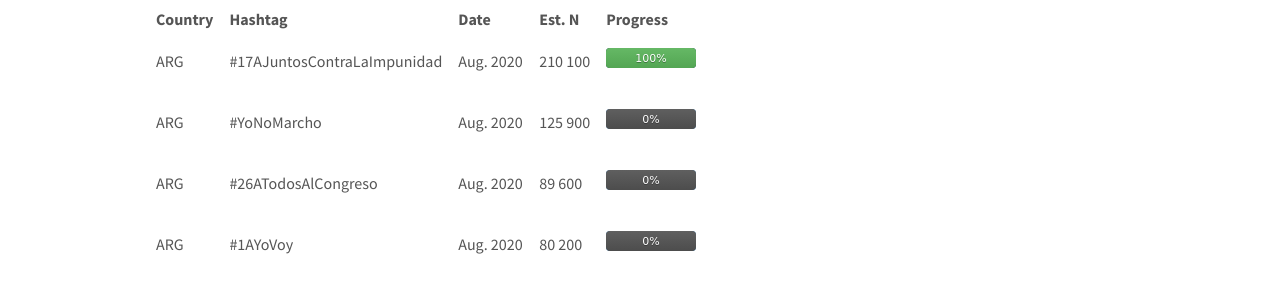
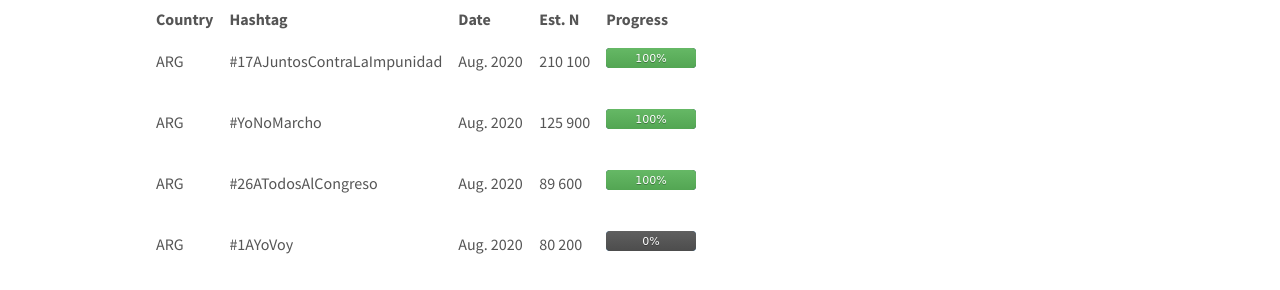
Before and after one commit to training-datalab/old-training-datalab.com, a Jekyll site: the page built from _pages/digital-activism-protests-and-incivility.md, in a window 1280 px wide. Shown: the part 554-844 px from the top of the page. Built offline with Jekyll 4.4.1, drawn with Linux system fonts in a browser that asks for light colours; nearby versions of some CDN libraries.

Commit message:
Update digital-activism-protests-and-incivility.md

```diff
--- a/_pages/digital-activism-protests-and-incivility.md
+++ b/_pages/digital-activism-protests-and-incivility.md
@@ -27,8 +27,8 @@ permalink: /projects/digital-activism-protests-and-incivility
 | Country | &nbsp;&nbsp;&nbsp;&nbsp;&nbsp; | Hashtag | &nbsp;&nbsp;&nbsp;&nbsp;&nbsp; | Date | &nbsp;&nbsp;&nbsp;&nbsp;&nbsp; | Est. N | &nbsp;&nbsp;&nbsp;&nbsp;&nbsp; | Progress |
 |---|---|---|---|---|---|---|---|---|
 | ARG | &nbsp;&nbsp;&nbsp;&nbsp;&nbsp; | #17AJuntosContraLaImpunidad | &nbsp;&nbsp;&nbsp;&nbsp;&nbsp; | Aug. 2020 | &nbsp;&nbsp;&nbsp;&nbsp;&nbsp; | 210 100 | &nbsp;&nbsp;&nbsp;&nbsp;&nbsp; | ![100%]({{ site.url }}{{ site.baseurl }}/badges/progress_bar/100.svg) |
-| ARG | &nbsp;&nbsp;&nbsp;&nbsp;&nbsp; | #YoNoMarcho | &nbsp;&nbsp;&nbsp;&nbsp;&nbsp; | Aug. 2020 | &nbsp;&nbsp;&nbsp;&nbsp;&nbsp; | 125 900 | &nbsp;&nbsp;&nbsp;&nbsp;&nbsp; | ![0%]({{ site.url }}{{ site.baseurl }}/badges/progress_bar/0.svg) |
-| ARG | &nbsp;&nbsp;&nbsp;&nbsp;&nbsp; | #26ATodosAlCongreso | &nbsp;&nbsp;&nbsp;&nbsp;&nbsp; | Aug. 2020 | &nbsp;&nbsp;&nbsp;&nbsp;&nbsp; | 89 600 | &nbsp;&nbsp;&nbsp;&nbsp;&nbsp; | ![0%]({{ site.url }}{{ site.baseurl }}/badges/progress_bar/0.svg) |
+| ARG | &nbsp;&nbsp;&nbsp;&nbsp;&nbsp; | #YoNoMarcho | &nbsp;&nbsp;&nbsp;&nbsp;&nbsp; | Aug. 2020 | &nbsp;&nbsp;&nbsp;&nbsp;&nbsp; | 125 900 | &nbsp;&nbsp;&nbsp;&nbsp;&nbsp; | ![100%]({{ site.url }}{{ site.baseurl }}/badges/progress_bar/100.svg) |
+| ARG | &nbsp;&nbsp;&nbsp;&nbsp;&nbsp; | #26ATodosAlCongreso | &nbsp;&nbsp;&nbsp;&nbsp;&nbsp; | Aug. 2020 | &nbsp;&nbsp;&nbsp;&nbsp;&nbsp; | 89 600 | &nbsp;&nbsp;&nbsp;&nbsp;&nbsp; | ![100%]({{ site.url }}{{ site.baseurl }}/badges/progress_bar/100.svg) |
 | ARG | &nbsp;&nbsp;&nbsp;&nbsp;&nbsp; | #1AYoVoy | &nbsp;&nbsp;&nbsp;&nbsp;&nbsp; | Aug. 2020 | &nbsp;&nbsp;&nbsp;&nbsp;&nbsp; | 80 200 | &nbsp;&nbsp;&nbsp;&nbsp;&nbsp; | ![0%]({{ site.url }}{{ site.baseurl }}/badges/progress_bar/0.svg) |
 | ARG | &nbsp;&nbsp;&nbsp;&nbsp;&nbsp; | #QueSeVayanTodos | &nbsp;&nbsp;&nbsp;&nbsp;&nbsp; | Aug. 2020 | &nbsp;&nbsp;&nbsp;&nbsp;&nbsp; | 55 200 | &nbsp;&nbsp;&nbsp;&nbsp;&nbsp; | ![0%]({{ site.url }}{{ site.baseurl }}/badges/progress_bar/0.svg) |
 | ARG | &nbsp;&nbsp;&nbsp;&nbsp;&nbsp; | #GobiernoDePayasos | &nbsp;&nbsp;&nbsp;&nbsp;&nbsp; | Aug. 2020 | &nbsp;&nbsp;&nbsp;&nbsp;&nbsp; | 55 000 | &nbsp;&nbsp;&nbsp;&nbsp;&nbsp; | ![0%]({{ site.url }}{{ site.baseurl }}/badges/progress_bar/0.svg) |
```
